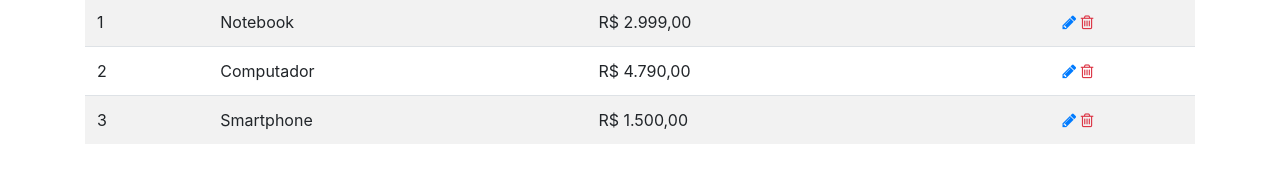
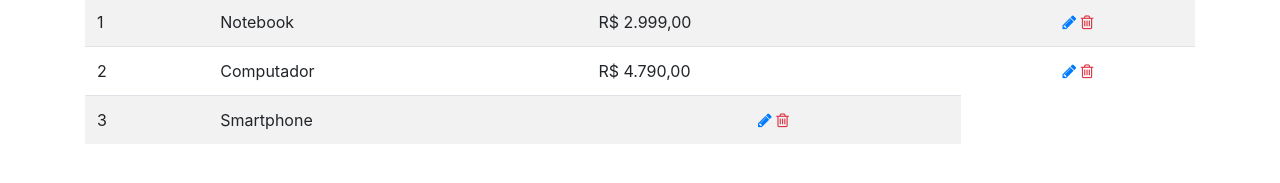
Before and after one commit to Thiagob2/wtpcar, a plain HTML site: page index.html in a window 1280 px wide. Shown: the part 123-306 px from the top of the page. Drawn offline with nearby package versions, Linux system fonts and the light colour scheme.

Commit message:
mexi na index

```diff
--- a/index.html
+++ b/index.html
@@ -82,8 +82,7 @@
 		  <tr>
 			<td>3</td>
 			<td>Smartphone</td>
-			<td>R$ 1.500,00</td>
-			<td class="text-center">
+						<td class="text-center">
 				<a href="editar.html" title="Editar"><i class="fa fa-pencil"></i></a>
 				<a href="excluir.html" title="Excluir"><i class="fa fa-trash-o text-danger"></i></a>
 			</td>
```
